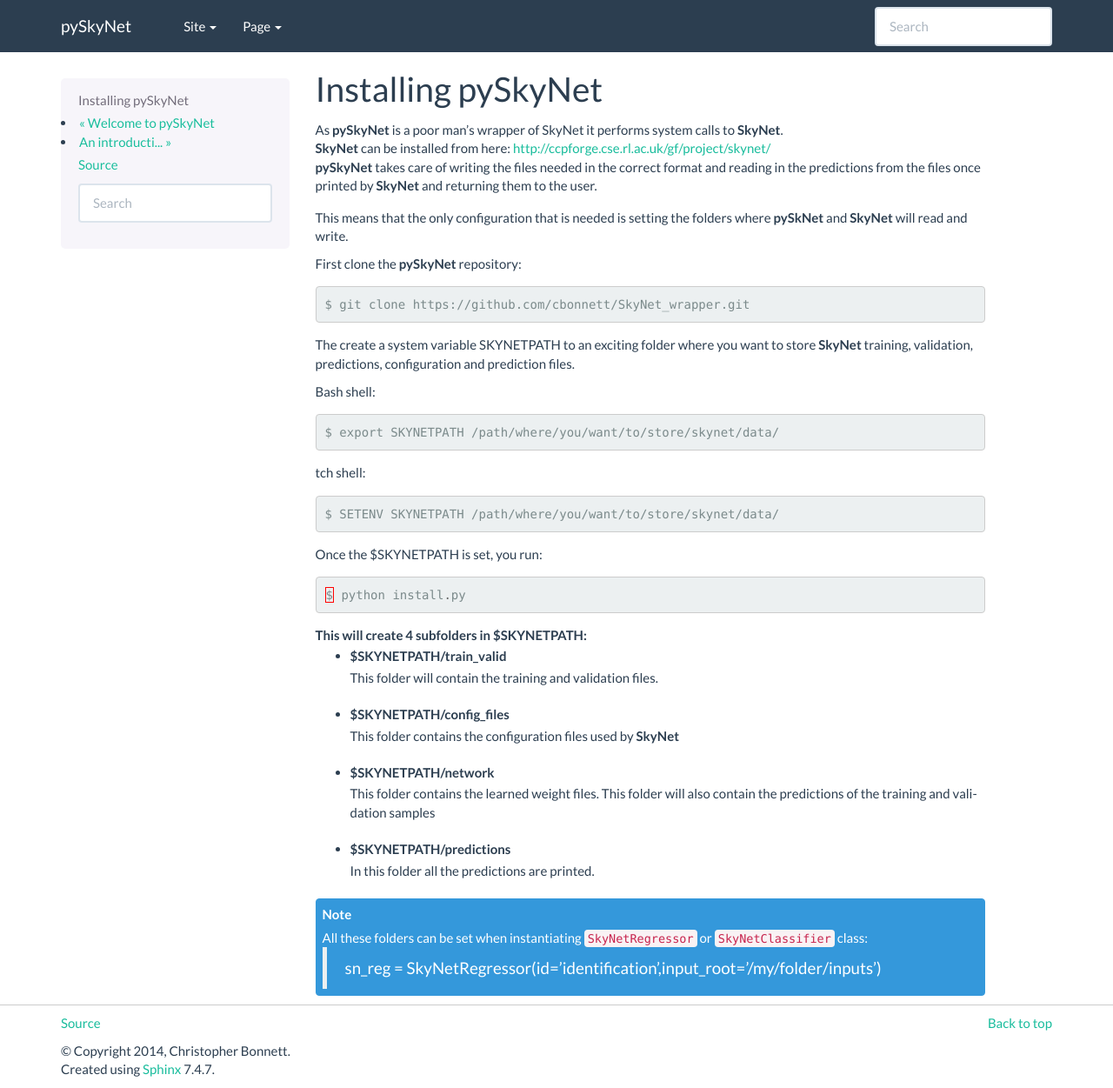
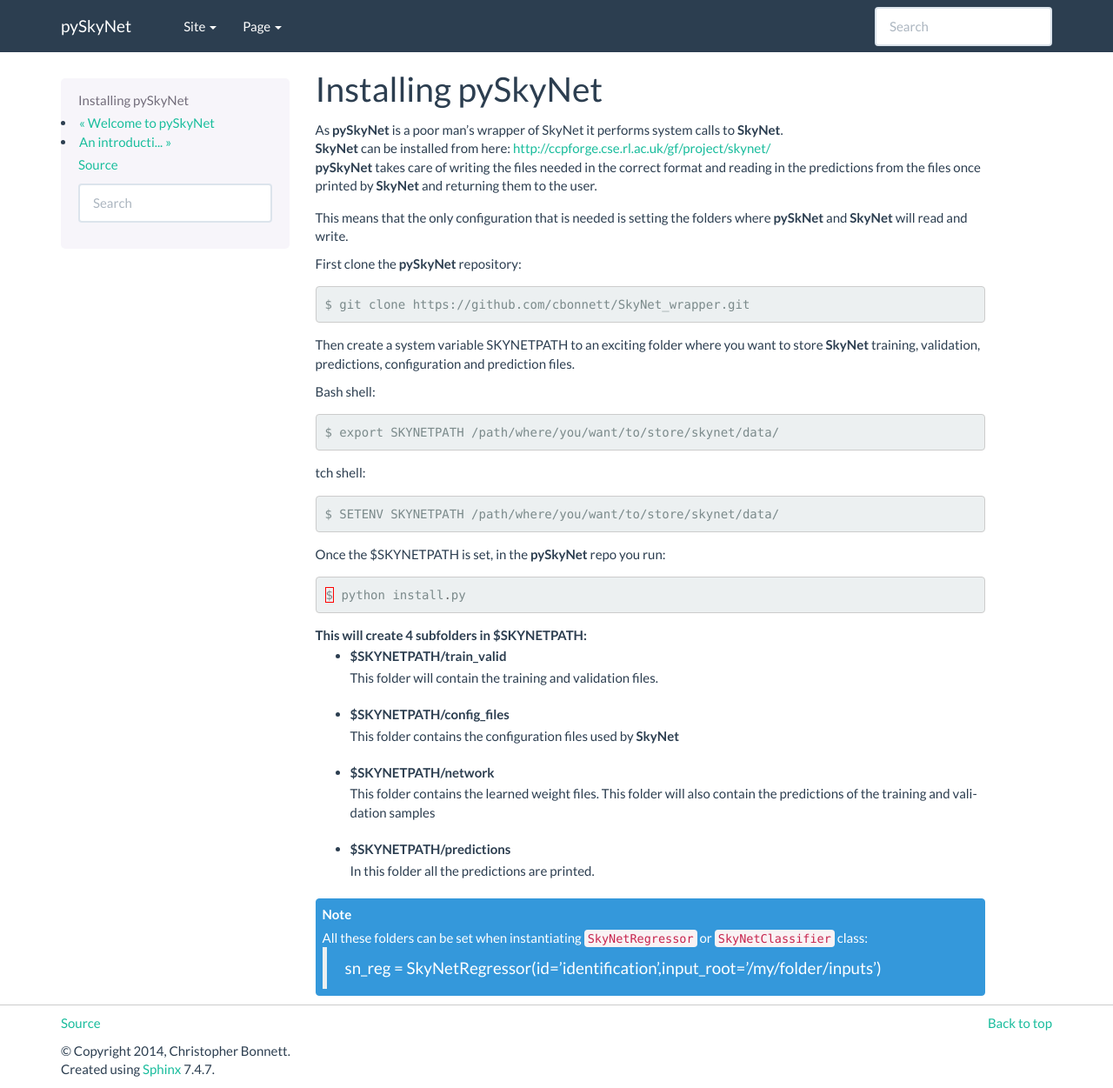
Before and after one commit to cbonnett/SkyNet_wrapper, a Sphinx documentation site: the page built from docs/installl.rst, in a window 1280 px wide and 1251 px high. Shown: the whole window at 87% size. Built offline with Sphinx 7.4.7, drawn with Linux system fonts in a browser that asks for light colours.

```diff
--- a/docs/installl.rst
+++ b/docs/installl.rst
@@ -15,7 +15,7 @@
 
     $ git clone https://github.com/cbonnett/SkyNet_wrapper.git
 
-The create a system variable SKYNETPATH
+Then create a system variable SKYNETPATH
 to an exciting folder where you want to store **SkyNet**
 training, validation, predictions, configuration and prediction files.
 
@@ -31,7 +31,7 @@
 
     $ SETENV SKYNETPATH /path/where/you/want/to/store/skynet/data/
 
-Once the $SKYNETPATH is set, you run:
+Once the $SKYNETPATH is set, in the **pySkyNet** repo you run:
 
 .. code:: python
 
--- a/requiremnts.txt
+++ b/requiremnts.txt
@@ -1,3 +1,5 @@
 numpydoc
 sphinx_bootstrap_theme
 SkyNet
+pandas
+seaborn
```
